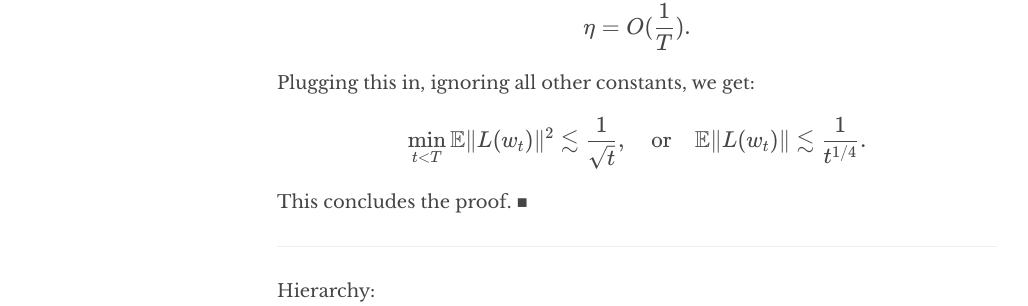
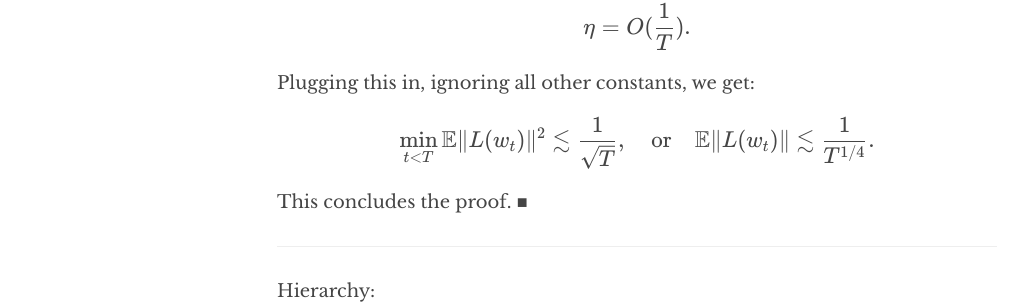
Before and after one commit to chinmayhegde/fodl, a Jekyll site: the page built from _posts/2022-01-15-optimization01.md, in a window 1280 px wide and 900 px high, scrolled down 15280 px. Shown: the part 143-449 px from the top of the window, without its empty margins (3-1031 px from the left). Built offline with Jekyll 4.4.1, drawn with Linux system fonts in a browser that asks for light colours; nearby versions of some CDN libraries.

```diff
--- a/_posts/2022-01-15-optimization01.md
+++ b/_posts/2022-01-15-optimization01.md
@@ -489,7 +489,7 @@ Assuming the above two properties, we will prove:
   Plugging this in, ignoring all other constants, we get:
 
   $$
-  \min_{t < T} \mathbb{E} \lVert L(w_t) \rVert^2 \lesssim \frac{1}{\sqrt{t}}, \quad \text{or} \quad  \mathbb{E} \lVert L(w_t) \rVert \lesssim \frac{1}{t^{1/4}}.
+  \min_{t < T} \mathbb{E} \lVert L(w_t) \rVert^2 \lesssim \frac{1}{\sqrt{T}}, \quad \text{or} \quad  \mathbb{E} \lVert L(w_t) \rVert \lesssim \frac{1}{T^{1/4}}.
   $$
 
   This concludes the proof.
```
